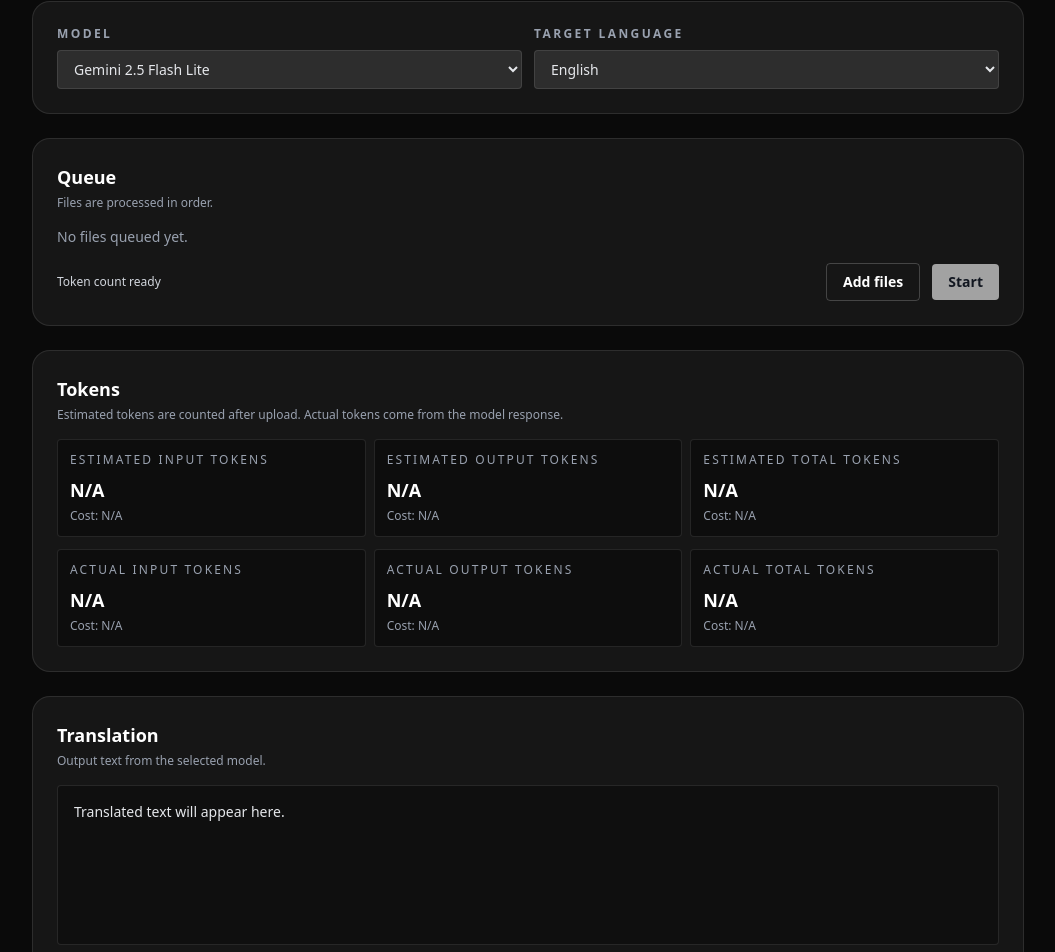
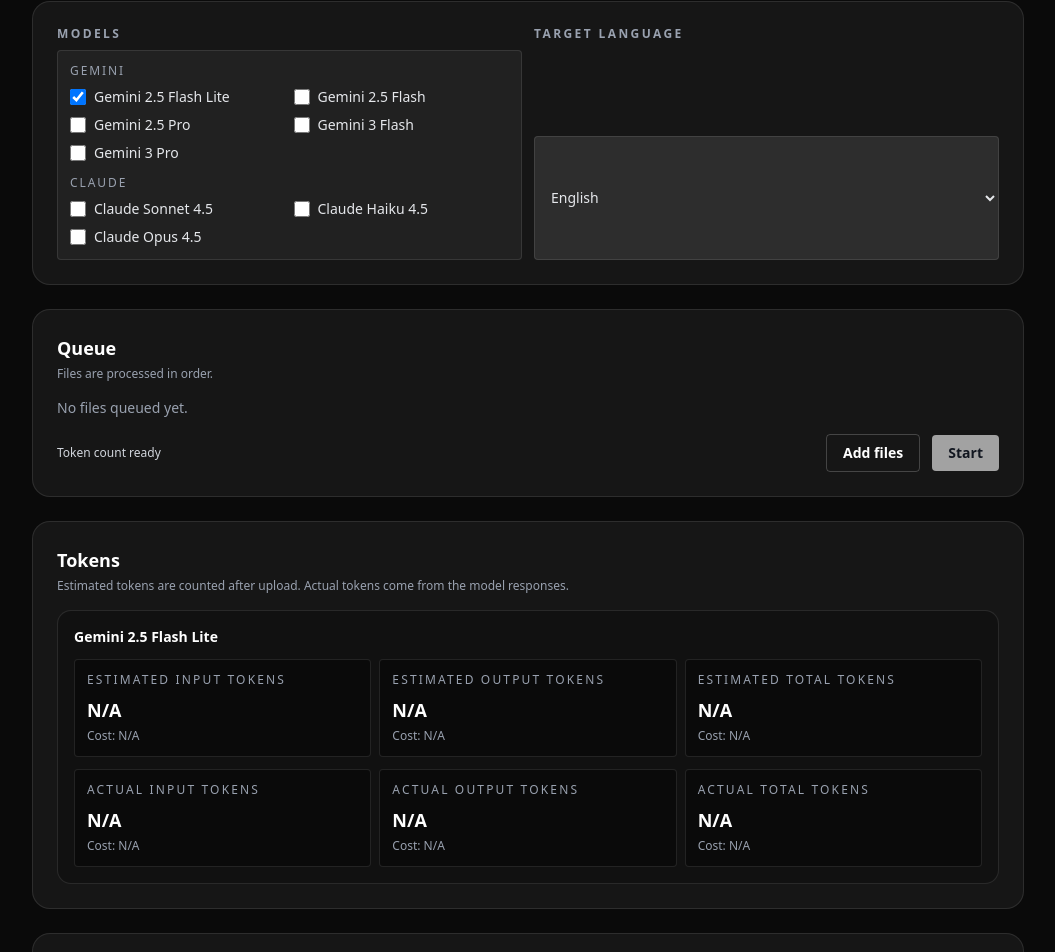
Before and after one commit to iamjoel/ai-copilot, a Next.js app in the folder code/: page /translate in a window 1280 px wide. Shown: the part 175-1127 px from the top of the page, without its empty margins (112-1167 px from the left). Built offline with nearby package versions, Linux system fonts and the light colour scheme.

Commit message:
chore: support mulit model

```diff
--- a/code/src/app/translate/page.tsx
+++ b/code/src/app/translate/page.tsx
@@ -28,6 +28,10 @@
   { label: "Chinese", value: "zh" },
 ] as const;
 
+const MODEL_LABELS = Object.fromEntries(
+  modelGroups.flatMap(group => group.options.map(option => [option.value, option.label])),
+);
+
 type CountResponse = {
   inputTokens: number | null;
   error?: string;
@@ -47,18 +51,21 @@
   | { type: "done"; inputTokens: number | null; outputTokens: number | null; totalTokens: number | null }
   | { type: "error"; message: string };
 
-type QueueItem = {
-  id: string;
-  fileName: string;
-  text: string;
+type TranslationResult = {
   status: "queued" | "translating" | "done" | "error";
-  model?: string;
   estimatedInputTokens?: number | null;
   actualInputTokens?: number | null;
   outputTokens?: number | null;
   totalTokens?: number | null;
   translation?: string;
   error?: string;
+};
+
+type QueueItem = {
+  id: string;
+  fileName: string;
+  text: string;
+  results: Record<string, TranslationResult>;
 };
 
 type PricingInfo = {
@@ -101,7 +108,9 @@
 export default function TranslatePage() {
   const [queue, setQueue] = useState<QueueItem[]>([]);
   const [activeId, setActiveId] = useState<string | null>(null);
-  const [model, setModel] = useState(modelGroups[0].options[0].value);
+  const [selectedModels, setSelectedModels] = useState<string[]>([
+    modelGroups[0].options[0].value,
+  ]);
   const [targetLanguage, setTargetLanguage] = useState<"en" | "zh">("en");
   const [isProcessing, setIsProcessing] = useState(false);
   const [isCounting, setIsCounting] = useState(false);
@@ -136,19 +145,44 @@
     };
   };
 
-  const updateQueueItem = (id: string, patch: Partial<QueueItem>) => {
+  const updateQueueResult = (
+    id: string,
+    modelKey: string,
+    patch: Partial<TranslationResult>,
+  ) => {
     setQueue(items =>
-      items.map(item => (item.id === id ? { ...item, ...patch } : item)),
+      items.map(item =>
+        item.id === id
+          ? {
+              ...item,
+              results: {
+                ...item.results,
+                [modelKey]: { ...item.results[modelKey], ...patch },
+              },
+            }
+          : item,
+      ),
     );
   };
 
-  const appendTranslationDelta = (id: string, delta: string) => {
+  const appendTranslationDelta = (id: string, modelKey: string, delta: string) => {
     setQueue(items =>
-      items.map(item =>
-        item.id === id
-          ? { ...item, translation: `${item.translation ?? ""}${delta}` }
-          : item,
-      ),
+      items.map(item => {
+        if (item.id !== id) {
+          return item;
+        }
+        const current = item.results[modelKey]?.translation ?? "";
+        return {
+          ...item,
+          results: {
+            ...item.results,
+            [modelKey]: {
+              ...item.results[modelKey],
+              translation: `${current}${delta}`,
+            },
+          },
+        };
+      }),
     );
   };
 
@@ -167,14 +201,13 @@
   };
 
   const translateItem = async (item: QueueItem, modelKey: string, language: "en" | "zh") => {
-    updateQueueItem(item.id, {
+    updateQueueResult(item.id, modelKey, {
       status: "translating",
       translation: "",
       actualInputTokens: null,
       outputTokens: null,
       totalTokens: null,
       error: undefined,
-      model: modelKey,
     });
     setActiveId(item.id);
 
@@ -216,11 +249,13 @@
         const event = JSON.parse(payload) as StreamEvent;
 
         if (event.type === "meta") {
-          updateQueueItem(item.id, { actualInputTokens: event.inputTokens ?? null });
+          updateQueueResult(item.id, modelKey, {
+            actualInputTokens: event.inputTokens ?? null,
+          });
         } else if (event.type === "delta") {
-          appendTranslationDelta(item.id, event.text);
+          appendTranslationDelta(item.id, modelKey, event.text);
         } else if (event.type === "done") {
-          updateQueueItem(item.id, {
+          updateQueueResult(item.id, modelKey, {
             status: "done",
             actualInputTokens: event.inputTokens ?? null,
             outputTokens: event.outputTokens ?? null,
@@ -233,48 +268,10 @@
     }
   };
 
-  const estimatedTokenSummary = useMemo<TokenSummaryItem[]>(() => {
-    const activeItem = queue.find(item => item.id === activeId) ?? queue[0];
-    const estimatedInputTokens = activeItem?.estimatedInputTokens ?? null;
-    const estimatedOutputTokens = estimatedInputTokens ?? null;
-    const estimatedTotalTokens =
-      estimatedInputTokens !== null ? estimatedInputTokens + estimatedOutputTokens : null;
-    const pricing = getPricing(activeItem?.model ?? model, estimatedInputTokens ?? null);
-    const estimatedInputCost =
-      pricing && estimatedInputTokens !== null ? estimatedInputTokens * pricing.inputPerToken : null;
-    const estimatedOutputCost =
-      pricing && estimatedOutputTokens !== null
-        ? estimatedOutputTokens * pricing.outputPerToken
-        : null;
-    const estimatedTotalCost =
-      estimatedInputCost !== null && estimatedOutputCost !== null
-        ? estimatedInputCost + estimatedOutputCost
-        : null;
-    return [
-      { label: "Estimated input tokens", value: estimatedInputTokens, costUsd: estimatedInputCost },
-      { label: "Estimated output tokens", value: estimatedOutputTokens, costUsd: estimatedOutputCost },
-      { label: "Estimated total tokens", value: estimatedTotalTokens, costUsd: estimatedTotalCost },
-    ];
-  }, [activeId, model, queue]);
-
-  const actualTokenSummary = useMemo<TokenSummaryItem[]>(() => {
-    const activeItem = queue.find(item => item.id === activeId) ?? queue[0];
-    const actualInputTokens = activeItem?.actualInputTokens ?? null;
-    const outputTokens = activeItem?.outputTokens ?? null;
-    const totalTokens = activeItem?.totalTokens ?? null;
-    const pricing = getPricing(activeItem?.model ?? model, actualInputTokens ?? null);
-    const actualInputCost =
-      pricing && actualInputTokens !== null ? actualInputTokens * pricing.inputPerToken : null;
-    const actualOutputCost =
-      pricing && outputTokens !== null ? outputTokens * pricing.outputPerToken : null;
-    const actualTotalCost =
-      actualInputCost !== null && actualOutputCost !== null ? actualInputCost + actualOutputCost : null;
-    return [
-      { label: "Actual input tokens", value: actualInputTokens, costUsd: actualInputCost },
-      { label: "Actual output tokens", value: outputTokens, costUsd: actualOutputCost },
-      { label: "Actual total tokens", value: totalTokens, costUsd: actualTotalCost },
-    ];
-  }, [activeId, model, queue]);
+  const activeItem = useMemo(
+    () => queue.find(item => item.id === activeId) ?? queue[0],
+    [activeId, queue],
+  );
 
   const handleFileChange = async (event: React.ChangeEvent<HTMLInputElement>) => {
     const files = Array.from(event.target.files ?? []);
@@ -289,12 +286,14 @@
     for (const file of files) {
       const text = await file.text();
       const id = crypto.randomUUID();
+      const results = Object.fromEntries(
+        selectedModels.map(modelKey => [modelKey, { status: "queued" } as TranslationResult]),
+      );
       newItems.push({
         id,
         fileName: file.name,
         text,
-        status: "queued",
-        model,
+        results,
       });
     }
 
@@ -304,16 +303,21 @@
     }
 
     for (const item of newItems) {
+      for (const modelKey of selectedModels) {
         try {
           // eslint-disable-next-line no-await-in-loop
           const tokens = await countTokens({
             text: item.text,
-          model,
+            model: modelKey,
             targetLanguage,
           });
-        updateQueueItem(item.id, { estimatedInputTokens: tokens, model });
+          updateQueueResult(item.id, modelKey, { estimatedInputTokens: tokens });
         } catch (countError) {
-        updateQueueItem(item.id, { status: "error", error: "Token count failed." });
+          updateQueueResult(item.id, modelKey, {
+            status: "error",
+            error: "Token count failed.",
+          });
+        }
       }
     }
 
@@ -326,51 +330,62 @@
       setError("Please upload at least one .txt file.");
       return;
     }
+    if (selectedModels.length === 0) {
+      setError("Please select at least one model.");
+      return;
+    }
 
     setIsProcessing(true);
-    setQueue(items =>
-      items.map(item => ({
-        ...item,
+    const preparedQueue = queue.map(item => {
+      const results = { ...item.results };
+      for (const modelKey of selectedModels) {
+        results[modelKey] = {
+          ...results[modelKey],
           status: "queued",
           translation: "",
           actualInputTokens: null,
           outputTokens: null,
           totalTokens: null,
           error: undefined,
-      })),
-    );
-    const currentQueue = [...queue];
-    for (const item of currentQueue) {
+        };
+      }
+      return { ...item, results };
+    });
+    setQueue(preparedQueue);
+    for (const item of preparedQueue) {
+      for (const modelKey of selectedModels) {
         try {
           // eslint-disable-next-line no-await-in-loop
-        await translateItem(item, model, targetLanguage);
+          await translateItem(item, modelKey, targetLanguage);
         } catch (translateError) {
-        updateQueueItem(item.id, {
+          updateQueueResult(item.id, modelKey, {
             status: "error",
-          error: translateError instanceof Error ? translateError.message : "Translation failed.",
+            error:
+              translateError instanceof Error ? translateError.message : "Translation failed.",
           });
+        }
       }
     }
     setIsProcessing(false);
   };
 
-  const handleModelChange = async (nextModel: string) => {
-    setModel(nextModel);
-    if (!queue.length) {
+  const refreshEstimates = async (modelsToCount: string[]) => {
+    if (!queue.length || modelsToCount.length === 0) {
       return;
     }
     setIsCounting(true);
     try {
-      await Promise.all(
-        queue.map(async item => {
+      for (const item of queue) {
+        for (const modelKey of modelsToCount) {
+          // eslint-disable-next-line no-await-in-loop
           const tokens = await countTokens({
             text: item.text,
-            model: nextModel,
+            model: modelKey,
             targetLanguage,
           });
-          updateQueueItem(item.id, { estimatedInputTokens: tokens, model: nextModel });
-        }),
-      );
+          updateQueueResult(item.id, modelKey, { estimatedInputTokens: tokens });
+        }
+      }
     } catch (countError) {
       setError(countError instanceof Error ? countError.message : "Token count failed.");
     } finally {
@@ -378,8 +393,30 @@
     }
   };
 
-  const handleDownload = (item: QueueItem) => {
-    const activeTranslation = item.translation ?? "";
+  const handleModelToggle = async (modelKey: string) => {
+    const nextSelected = selectedModels.includes(modelKey)
+      ? selectedModels.filter(value => value !== modelKey)
+      : [...selectedModels, modelKey];
+    if (nextSelected.length === 0) {
+      return;
+    }
+    setSelectedModels(nextSelected);
+    setQueue(items =>
+      items.map(item => {
+        const results = { ...item.results };
+        for (const key of nextSelected) {
+          if (!results[key]) {
+            results[key] = { status: "queued" };
+          }
+        }
+        return { ...item, results };
+      }),
+    );
+    await refreshEstimates(nextSelected);
+  };
+
+  const handleDownload = (item: QueueItem, modelKey: string) => {
+    const activeTranslation = item.results[modelKey]?.translation ?? "";
     if (!activeTranslation.trim()) {
       setError("No translation to download.");
       return;
@@ -387,7 +424,7 @@
 
     const baseName = item.fileName.replace(/\\.txt$/i, "") || "translation";
     const suffix = targetLanguage === "zh" ? "zh" : "en";
-    const outputName = `${baseName}-${suffix}.txt`;
+    const outputName = `${baseName}-${modelKey}-${suffix}.txt`;
     const blob = new Blob([activeTranslation], { type: "text/plain;charset=utf-8" });
     const url = URL.createObjectURL(blob);
     const link = document.createElement("a");
@@ -397,6 +434,22 @@
     URL.revokeObjectURL(url);
   };
 
+  const getItemStatus = (item: QueueItem) => {
+    const results = selectedModels
+      .map(modelKey => item.results[modelKey])
+      .filter(Boolean);
+    if (results.some(result => result?.status === "translating")) {
+      return "translating";
+    }
+    if (results.some(result => result?.status === "error")) {
+      return "error";
+    }
+    if (results.length > 0 && results.every(result => result?.status === "done")) {
+      return "done";
+    }
+    return "queued";
+  };
+
   return (
     <main className="mx-auto flex w-full max-w-5xl flex-col gap-6 px-4 py-10 text-gray-100">
       <header>
@@ -404,7 +457,7 @@
         <h1 className="mt-2 text-3xl font-semibold text-white">Translate TXT Files</h1>
         <p className="mt-3 max-w-3xl text-sm text-gray-300">
           Upload a plain text file, choose a target language, and translate it with Claude or Gemini.
-          Input tokens are counted after upload; output tokens come from the LLM response.
+          Input tokens are counted after upload; output tokens come from the LLM responses.
         </p>
       </header>
 
@@ -412,25 +465,32 @@
         <div className="grid gap-3 md:grid-cols-2">
           <div className="grid gap-2">
             <label className="text-xs font-semibold uppercase tracking-[0.2em] text-gray-400">
-              Model
+              Models
             </label>
-            <select
-              value={model}
-              onChange={event => {
-                void handleModelChange(event.target.value);
+            <div className="grid gap-3 rounded border border-white/10 bg-white/5 p-3 text-sm text-gray-200">
+              {modelGroups.map(group => (
+                <div key={group.label} className="grid gap-2">
+                  <span className="text-xs uppercase tracking-[0.16em] text-gray-400">
+                    {group.label}
+                  </span>
+                  <div className="grid gap-2 sm:grid-cols-2">
+                    {group.options.map(option => (
+                      <label key={option.value} className="flex items-center gap-2">
+                        <input
+                          type="checkbox"
+                          checked={selectedModels.includes(option.value)}
+                          onChange={() => {
+                            void handleModelToggle(option.value);
                           }}
-              className="w-full rounded border border-white/10 bg-white/10 px-3 py-2 text-sm text-gray-200"
-            >
-              {modelGroups.map(group => (
-                <optgroup key={group.label} label={group.label}>
-                  {group.options.map(option => (
-                    <option key={option.value} value={option.value}>
-                      {option.label}
-                    </option>
+                          className="size-4 rounded border-white/20 bg-black/40 text-white"
+                        />
+                        <span>{option.label}</span>
+                      </label>
                     ))}
-                </optgroup>
+                  </div>
+                </div>
               ))}
-            </select>
+            </div>
           </div>
 
           <div className="grid gap-2">
@@ -479,16 +539,23 @@
                   {item.fileName}
                 </button>
                 <div className="ml-3 flex items-center gap-2">
-                  <span className="text-xs text-gray-400">{item.status}</span>
-                  {item.translation?.trim() ? (
+                  <span className="text-xs text-gray-400">{getItemStatus(item)}</span>
+                  {selectedModels.map(modelKey => {
+                    const result = item.results[modelKey];
+                    if (!result?.translation?.trim()) {
+                      return null;
+                    }
+                    return (
                       <button
+                        key={modelKey}
                         type="button"
-                      onClick={() => handleDownload(item)}
+                        onClick={() => handleDownload(item, modelKey)}
                         className="rounded border border-white/20 px-2 py-1 text-xs font-semibold text-white transition hover:border-white/40"
                       >
-                      Download
+                        {MODEL_LABELS[modelKey] ?? modelKey}
                       </button>
-                  ) : null}
+                    );
+                  })}
                 </div>
               </div>
             ))
@@ -525,43 +592,142 @@
         <div>
           <h2 className="text-lg font-semibold text-white">Tokens</h2>
           <p className="mt-1 text-xs text-gray-400">
-            Estimated tokens are counted after upload. Actual tokens come from the model response.
+            Estimated tokens are counted after upload. Actual tokens come from the model responses.
           </p>
         </div>
-        <div className="grid gap-3">
+        {selectedModels.length === 0 ? (
+          <p className="text-sm text-gray-400">Select at least one model to see token estimates.</p>
+        ) : (
+          <div className="grid gap-4">
+            {selectedModels.map(modelKey => {
+              const result = activeItem?.results[modelKey];
+              const estimatedInputTokens = result?.estimatedInputTokens ?? null;
+              const estimatedOutputTokens = estimatedInputTokens ?? null;
+              const estimatedTotalTokens =
+                estimatedInputTokens !== null ? estimatedInputTokens + estimatedOutputTokens : null;
+              const estimatedPricing = getPricing(modelKey, estimatedInputTokens ?? null);
+              const estimatedInputCost =
+                estimatedPricing && estimatedInputTokens !== null
+                  ? estimatedInputTokens * estimatedPricing.inputPerToken
+                  : null;
+              const estimatedOutputCost =
+                estimatedPricing && estimatedOutputTokens !== null
+                  ? estimatedOutputTokens * estimatedPricing.outputPerToken
+                  : null;
+              const estimatedTotalCost =
+                estimatedInputCost !== null && estimatedOutputCost !== null
+                  ? estimatedInputCost + estimatedOutputCost
+                  : null;
+
+              const actualInputTokens = result?.actualInputTokens ?? null;
+              const outputTokens = result?.outputTokens ?? null;
+              const totalTokens = result?.totalTokens ?? null;
+              const actualPricing = getPricing(modelKey, actualInputTokens ?? null);
+              const actualInputCost =
+                actualPricing && actualInputTokens !== null
+                  ? actualInputTokens * actualPricing.inputPerToken
+                  : null;
+              const actualOutputCost =
+                actualPricing && outputTokens !== null
+                  ? outputTokens * actualPricing.outputPerToken
+                  : null;
+              const actualTotalCost =
+                actualInputCost !== null && actualOutputCost !== null
+                  ? actualInputCost + actualOutputCost
+                  : null;
+
+              const estimatedItems: TokenSummaryItem[] = [
+                {
+                  label: "Estimated input tokens",
+                  value: estimatedInputTokens,
+                  costUsd: estimatedInputCost,
+                },
+                {
+                  label: "Estimated output tokens",
+                  value: estimatedOutputTokens,
+                  costUsd: estimatedOutputCost,
+                },
+                {
+                  label: "Estimated total tokens",
+                  value: estimatedTotalTokens,
+                  costUsd: estimatedTotalCost,
+                },
+              ];
+
+              const actualItems: TokenSummaryItem[] = [
+                { label: "Actual input tokens", value: actualInputTokens, costUsd: actualInputCost },
+                { label: "Actual output tokens", value: outputTokens, costUsd: actualOutputCost },
+                { label: "Actual total tokens", value: totalTokens, costUsd: actualTotalCost },
+              ];
+
+              return (
+                <div key={modelKey} className="grid gap-3 rounded-xl border border-white/10 bg-black/20 p-4">
+                  <div className="text-sm font-semibold text-white">
+                    {MODEL_LABELS[modelKey] ?? modelKey}
+                  </div>
                   <div className="grid gap-2 sm:grid-cols-3">
-            {estimatedTokenSummary.map(item => (
+                    {estimatedItems.map(item => (
                       <div key={item.label} className="rounded border border-white/10 bg-black/40 p-3">
-                <div className="text-xs uppercase tracking-[0.18em] text-gray-400">{item.label}</div>
+                        <div className="text-xs uppercase tracking-[0.18em] text-gray-400">
+                          {item.label}
+                        </div>
                         <div className="mt-2 text-lg font-semibold text-white">
                           {formatTokens(item.value)}
                         </div>
-                <div className="mt-1 text-xs text-gray-400">Cost: {formatUsd(item.costUsd)}</div>
+                        <div className="mt-1 text-xs text-gray-400">
+                          Cost: {formatUsd(item.costUsd)}
+                        </div>
                       </div>
                     ))}
                   </div>
                   <div className="grid gap-2 sm:grid-cols-3">
-            {actualTokenSummary.map(item => (
+                    {actualItems.map(item => (
                       <div key={item.label} className="rounded border border-white/10 bg-black/40 p-3">
-                <div className="text-xs uppercase tracking-[0.18em] text-gray-400">{item.label}</div>
+                        <div className="text-xs uppercase tracking-[0.18em] text-gray-400">
+                          {item.label}
+                        </div>
                         <div className="mt-2 text-lg font-semibold text-white">
                           {formatTokens(item.value)}
                         </div>
-                <div className="mt-1 text-xs text-gray-400">Cost: {formatUsd(item.costUsd)}</div>
+                        <div className="mt-1 text-xs text-gray-400">
+                          Cost: {formatUsd(item.costUsd)}
+                        </div>
                       </div>
                     ))}
                   </div>
                 </div>
+              );
+            })}
+          </div>
+        )}
       </section>
 
       <section className="grid gap-4 rounded-2xl border border-white/10 bg-white/5 p-6">
         <div>
           <h2 className="text-lg font-semibold text-white">Translation</h2>
-          <p className="mt-1 text-xs text-gray-400">Output text from the selected model.</p>
+          <p className="mt-1 text-xs text-gray-400">
+            Output text for each selected model.
+          </p>
         </div>
-        <div className="min-h-[160px] max-h-[320px] overflow-y-auto whitespace-pre-wrap rounded border border-white/10 bg-black/30 p-4 text-sm text-gray-200">
-          {(queue.find(item => item.id === activeId) ?? queue[0])?.translation || "Translated text will appear here."}
+        {selectedModels.length === 0 ? (
+          <p className="text-sm text-gray-400">Select models to view translations.</p>
+        ) : (
+          <div className="grid gap-3">
+            {selectedModels.map(modelKey => {
+              const translationText = activeItem?.results[modelKey]?.translation ?? "";
+              return (
+                <div key={modelKey} className="grid gap-2 rounded-xl border border-white/10 bg-black/20 p-4">
+                  <div className="text-sm font-semibold text-white">
+                    {MODEL_LABELS[modelKey] ?? modelKey}
                   </div>
+                  <div className="min-h-[140px] max-h-[320px] overflow-y-auto whitespace-pre-wrap rounded border border-white/10 bg-black/30 p-3 text-sm text-gray-200">
+                    {translationText || "Translated text will appear here."}
+                  </div>
+                </div>
+              );
+            })}
+          </div>
+        )}
       </section>
     </main>
   );
```
Lines whose indentation alone changed are shown as unchanged.
